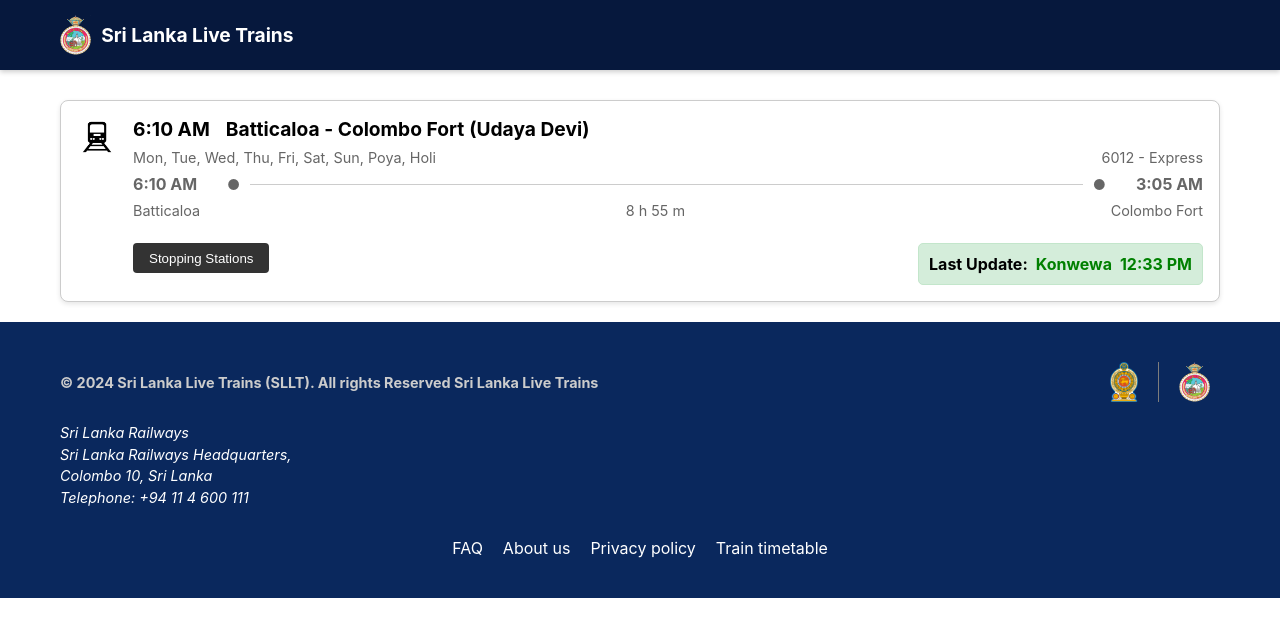
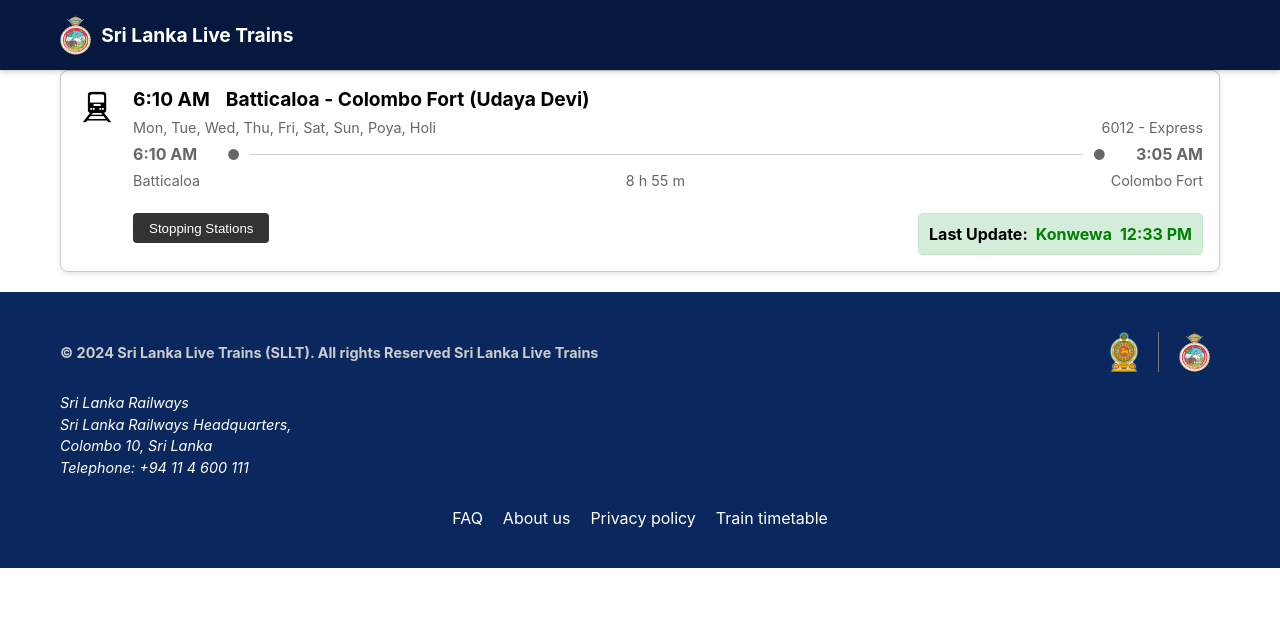
Before and after one commit to nimansu-fernando/SL-Live-Trains-Web-Client, a React (Create React App) app: page / in a window 1280 px wide. Shown: the top 636 px of the page. Built offline with nearby package versions, Linux system fonts and the light colour scheme.

Commit message:
Fixed layout issue

```diff
--- a/src/styles/header.css
+++ b/src/styles/header.css
@@ -11,7 +11,7 @@
 }
 
 body {
-  padding-top: 100px;
+  padding-top: 70px;
 }
 
 .container {
```
